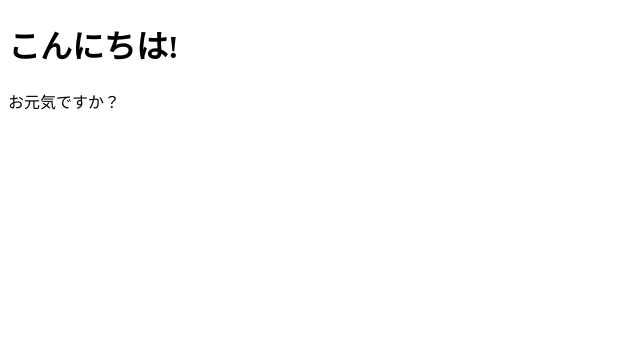
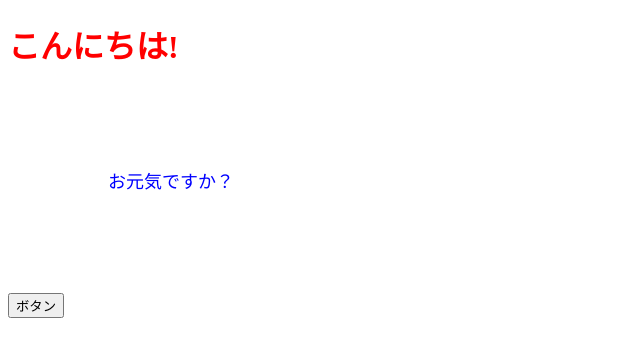
Before and after one commit to Takao-Yamasaki/react-basis, a React (Create React App) app in the folder react-basis/: page / in a window 1280 px wide. Shown: the top 356 px of the page, without its empty margins (0-640 px from the left). Built offline with nearby package versions, Linux system fonts and the light colour scheme.

Commit message:
add:スタイル

```diff
--- a/react-basis/src/App.jsx
+++ b/react-basis/src/App.jsx
@@ -1,9 +1,19 @@
 // アロー関数で記載する
 export const App = () => {
+  const onClickButton = () => alert();
+  const contentStyle = {
+    color: "blue",
+    fontSize: "18px",
+    margin: 100
+  };
+
   return (
     <>
-      <h1>こんにちは!</h1>
-      <p>お元気ですか？</p>
+      <h1 style={{color: "red"}}>こんにちは!</h1>
+      <p style={contentStyle}>お元気ですか？</p>
+      {console.log('hoge!')}
+      <button onClick={onClickButton}>ボタン</button>
+      {/* <button onClick={() => alert()}>ボタン</button> */}
     </>
   );
 };
```
